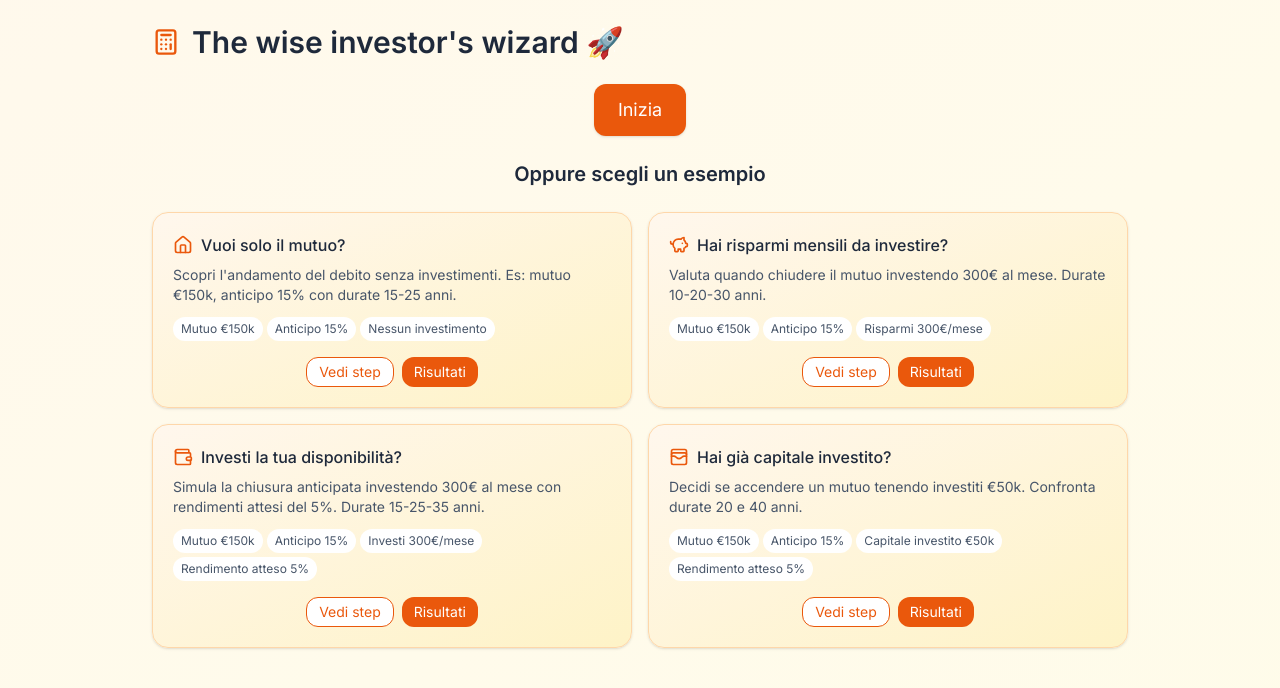
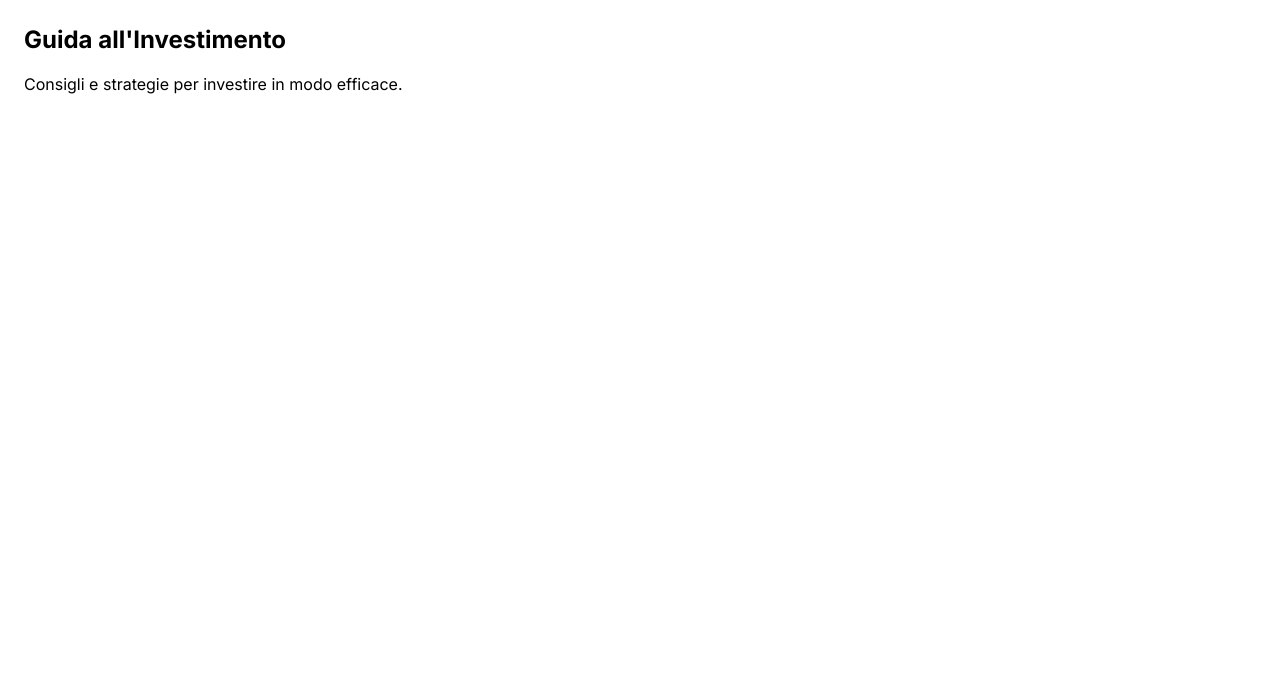
Before and after one commit to mattiamoretta/buy-or-loan, a React (Vite) app: page /investimento in a window 1280 px wide. Shown: the top 688 px of the page. Built offline with nearby package versions, Linux system fonts and the light colour scheme.

Commit message:
Add hero section and guide routing

```diff
--- a/package.json
+++ b/package.json
@@ -14,6 +14,7 @@
     "lucide-react": "^0.541.0",
     "react": "^18.2.0",
     "react-dom": "^18.2.0",
+    "react-router-dom": "^6.30.1",
     "recharts": "^3.1.2"
   },
   "devDependencies": {
--- a/src/App.jsx
+++ b/src/App.jsx
@@ -2,6 +2,8 @@ import React, { useMemo, useState, useEffect } from "react";
 import { motion, AnimatePresence } from "framer-motion";
 import { LineChart, Line, XAxis, YAxis, Tooltip, Legend, ResponsiveContainer, ReferenceLine } from "recharts";
 import { Calculator, TrendingUp, ArrowRight, Home, PiggyBank, Wallet, WalletCards } from "lucide-react";
+
+import { Link } from "react-router-dom";
 
 // -------------------- Utils --------------------
 const fmt = (n) => n.toLocaleString("it-IT", { style: "currency", currency: "EUR", maximumFractionDigits: 0 });
@@ -198,6 +200,15 @@ function ConfigCard({ title, description, details = [], icon: Icon, onSteps, onR
     </div>
   );
 }
+  function GuideCard({ to, title, description }) {
+    return (
+      <Link to={to} className="block p-5 bg-white rounded-2xl shadow border border-slate-200 hover:shadow-md transition">
+        <h3 className="text-md font-medium mb-1">{title}</h3>
+        <p className="text-sm text-slate-600">{description}</p>
+      </Link>
+    );
+  }
+
 
 function YearSelector({ label, value, onChange, description }){
   const presets = [10, 20, 30];
@@ -610,85 +621,21 @@ export default function App(){
           )}
 
           {!loading && step===0 && (
-            <motion.div key="landing" initial={{opacity:0,x:50}} animate={{opacity:1,x:0}} exit={{opacity:0,x:-50}} transition={{duration:0.4}} className="space-y-6">
-              <div className="text-center">
-                <button onClick={()=>{resetAll(); setStep(1);}} className="px-6 py-3 bg-orange-600 text-white rounded-xl text-lg shadow">Inizia</button>
-              </div>
-              <h2 className="text-xl font-semibold text-center">Oppure scegli un esempio</h2>
-              <div className="grid grid-cols-1 md:grid-cols-2 gap-4">
-                <ConfigCard
-                  icon={Home}
-                  title="Vuoi solo il mutuo?"
-                  description="Scopri l'andamento del debito senza investimenti. Es: mutuo €150k, anticipo 15% con durate 15-25 anni."
-                  details={["Mutuo €150k", "Anticipo 15%", "Nessun investimento"]}
-                  onSteps={() => {
-                    applyConfig(1);
-                    setStep(1);
-                  }}
-                  onResults={() => {
-                    applyConfig(1);
-                    setLoading(true);
-                    setTimeout(() => {
-                      setLoading(false);
-                      setStep(4);
-                    }, 2000);
-                  }}
-                />
-                <ConfigCard
-                  icon={PiggyBank}
-                  title="Hai risparmi mensili da investire?"
-                  description="Valuta quando chiudere il mutuo investendo 300€ al mese. Durate 10-20-30 anni."
-                  details={["Mutuo €150k", "Anticipo 15%", "Risparmi 300€/mese"]}
-                  onSteps={() => {
-                    applyConfig(2);
-                    setStep(1);
-                  }}
-                  onResults={() => {
-                    applyConfig(2);
-                    setLoading(true);
-                    setTimeout(() => {
-                      setLoading(false);
-                      setStep(4);
-                    }, 2000);
-                  }}
-                />
-                <ConfigCard
-                  icon={Wallet}
-                  title="Investi la tua disponibilità?"
-                  description="Simula la chiusura anticipata investendo 300€ al mese con rendimenti attesi del 5%. Durate 15-25-35 anni."
-                  details={["Mutuo €150k", "Anticipo 15%", "Investi 300€/mese", "Rendimento atteso 5%"]}
-                  onSteps={() => {
-                    applyConfig(3);
-                    setStep(1);
-                  }}
-                  onResults={() => {
-                    applyConfig(3);
-                    setLoading(true);
-                    setTimeout(() => {
-                      setLoading(false);
-                      setStep(4);
-                    }, 2000);
-                  }}
-                />
-                <ConfigCard
-                  icon={WalletCards}
-                  title="Hai già capitale investito?"
-                  description="Decidi se accendere un mutuo tenendo investiti €50k. Confronta durate 20 e 40 anni."
-                  details={["Mutuo €150k", "Anticipo 15%", "Capitale investito €50k", "Rendimento atteso 5%"]}
-                  onSteps={() => {
-                    applyConfig(4);
-                    setStep(1);
-                  }}
-                  onResults={() => {
-                    applyConfig(4);
-                    setLoading(true);
-                    setTimeout(() => {
-                      setLoading(false);
-                      setStep(4);
-                    }, 2000);
-                  }}
-                />
-              </div>
+            <motion.div key="landing" initial={{opacity:0,x:50}} animate={{opacity:1,x:0}} exit={{opacity:0,x:-50}} transition={{duration:0.4}} className="space-y-12">
+              <section className="text-center py-20">
+                <h1 className="text-4xl font-bold mb-4">Buy or Loan</h1>
+                <p className="text-lg mb-6">Confronta mutuo e investimento per prendere la decisione migliore.</p>
+                <a href="#guide" className="px-6 py-3 bg-orange-600 text-white rounded-xl shadow">Scopri di più</a>
+              </section>
+              <section id="guide" className="space-y-6">
+                <h2 className="text-2xl font-semibold text-center">Guide</h2>
+                <div className="grid grid-cols-1 md:grid-cols-2 gap-4">
+                  <GuideCard to="/mutuo" title="Mutuo" description="Concetti base del mutuo." />
+                  <GuideCard to="/mutuo-risparmi-chiusura" title="Mutuo e risparmi" description="Usa i risparmi per chiudere il mutuo." />
+                  <GuideCard to="/mutuo-investimento" title="Mutuo e investimento" description="Combina mutuo e investimento." />
+                  <GuideCard to="/investimento" title="Investimento" description="Strategie di investimento." />
+                </div>
+              </section>
             </motion.div>
           )}
 
--- /dev/null
+++ b/src/guides/Investimento.jsx
@@ -0,0 +1,9 @@
+import React from "react";
+export default function Investimento() {
+  return (
+    <div className="p-6">
+      <h1 className="text-2xl font-bold mb-4">Guida all'Investimento</h1>
+      <p>Consigli e strategie per investire in modo efficace.</p>
+    </div>
+  );
+}
--- /dev/null
+++ b/src/guides/Mutuo.jsx
@@ -0,0 +1,9 @@
+import React from "react";
+export default function Mutuo() {
+  return (
+    <div className="p-6">
+      <h1 className="text-2xl font-bold mb-4">Guida Mutuo</h1>
+      <p>Informazioni generali sul mutuo.</p>
+    </div>
+  );
+}
--- /dev/null
+++ b/src/guides/MutuoInvestimento.jsx
@@ -0,0 +1,9 @@
+import React from "react";
+export default function MutuoInvestimento() {
+  return (
+    <div className="p-6">
+      <h1 className="text-2xl font-bold mb-4">Mutuo e Investimento</h1>
+      <p>Come combinare mutuo e investimento per massimizzare i benefici.</p>
+    </div>
+  );
+}
--- /dev/null
+++ b/src/guides/MutuoRisparmiChiusura.jsx
@@ -0,0 +1,9 @@
+import React from "react";
+export default function MutuoRisparmiChiusura() {
+  return (
+    <div className="p-6">
+      <h1 className="text-2xl font-bold mb-4">Mutuo e Risparmi per la Chiusura</h1>
+      <p>Strategie per chiudere il mutuo utilizzando i risparmi.</p>
+    </div>
+  );
+}
--- a/src/main.jsx
+++ b/src/main.jsx
@@ -1,10 +1,23 @@
 import React from 'react'
 import ReactDOM from 'react-dom/client'
+import { createBrowserRouter, RouterProvider } from 'react-router-dom'
 import App from './App.jsx'
+import Mutuo from './guides/Mutuo.jsx'
+import MutuoRisparmiChiusura from './guides/MutuoRisparmiChiusura.jsx'
+import MutuoInvestimento from './guides/MutuoInvestimento.jsx'
+import Investimento from './guides/Investimento.jsx'
 import './index.css'
+
+const router = createBrowserRouter([
+  { path: '/', element: <App /> },
+  { path: '/mutuo', element: <Mutuo /> },
+  { path: '/mutuo-risparmi-chiusura', element: <MutuoRisparmiChiusura /> },
+  { path: '/mutuo-investimento', element: <MutuoInvestimento /> },
+  { path: '/investimento', element: <Investimento /> },
+])
 
 ReactDOM.createRoot(document.getElementById('root')).render(
   <React.StrictMode>
-    <App />
-  </React.StrictMode>
+    <RouterProvider router={router} />
+  </React.StrictMode>,
 )
```
Also changed, not shown: 1 other file (tests, documents, lock files or other folders).
